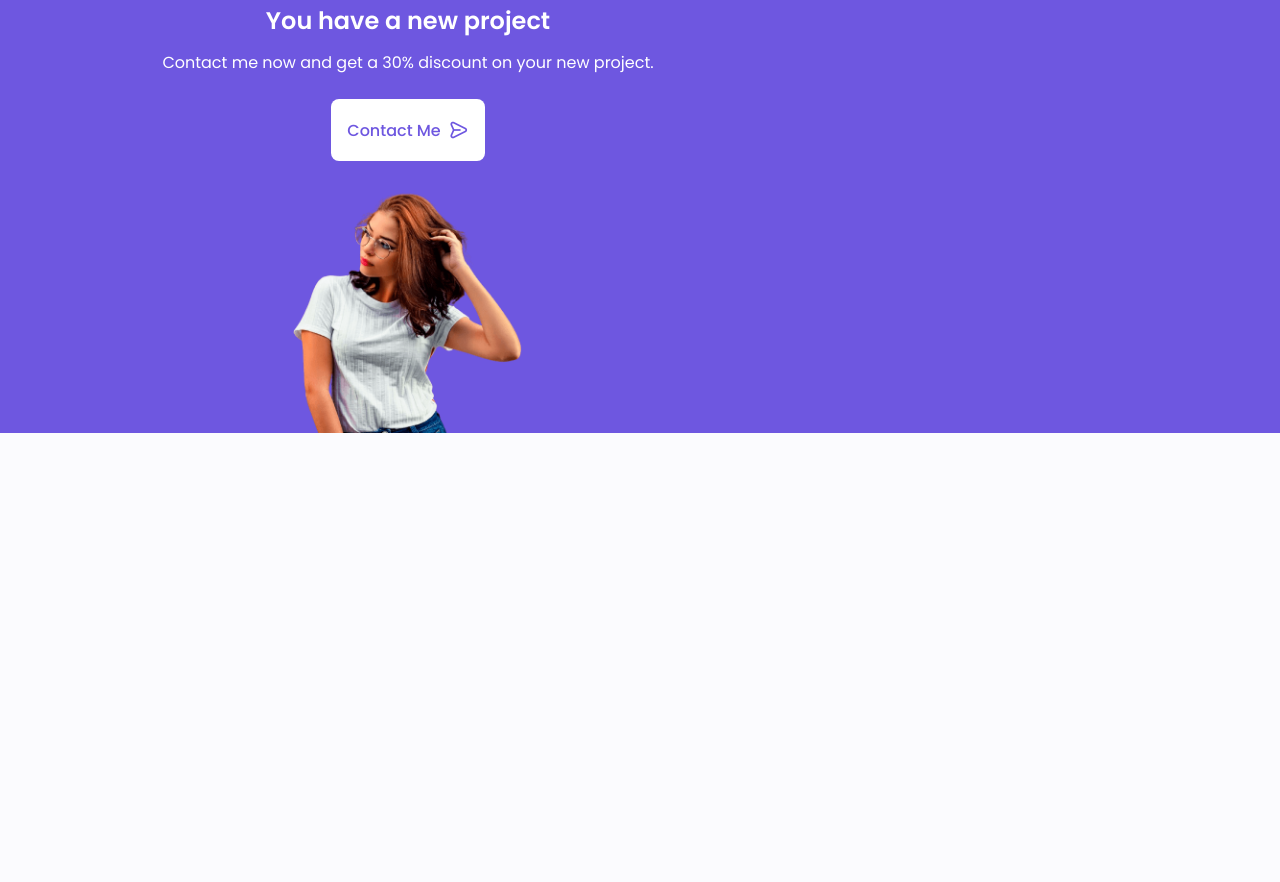
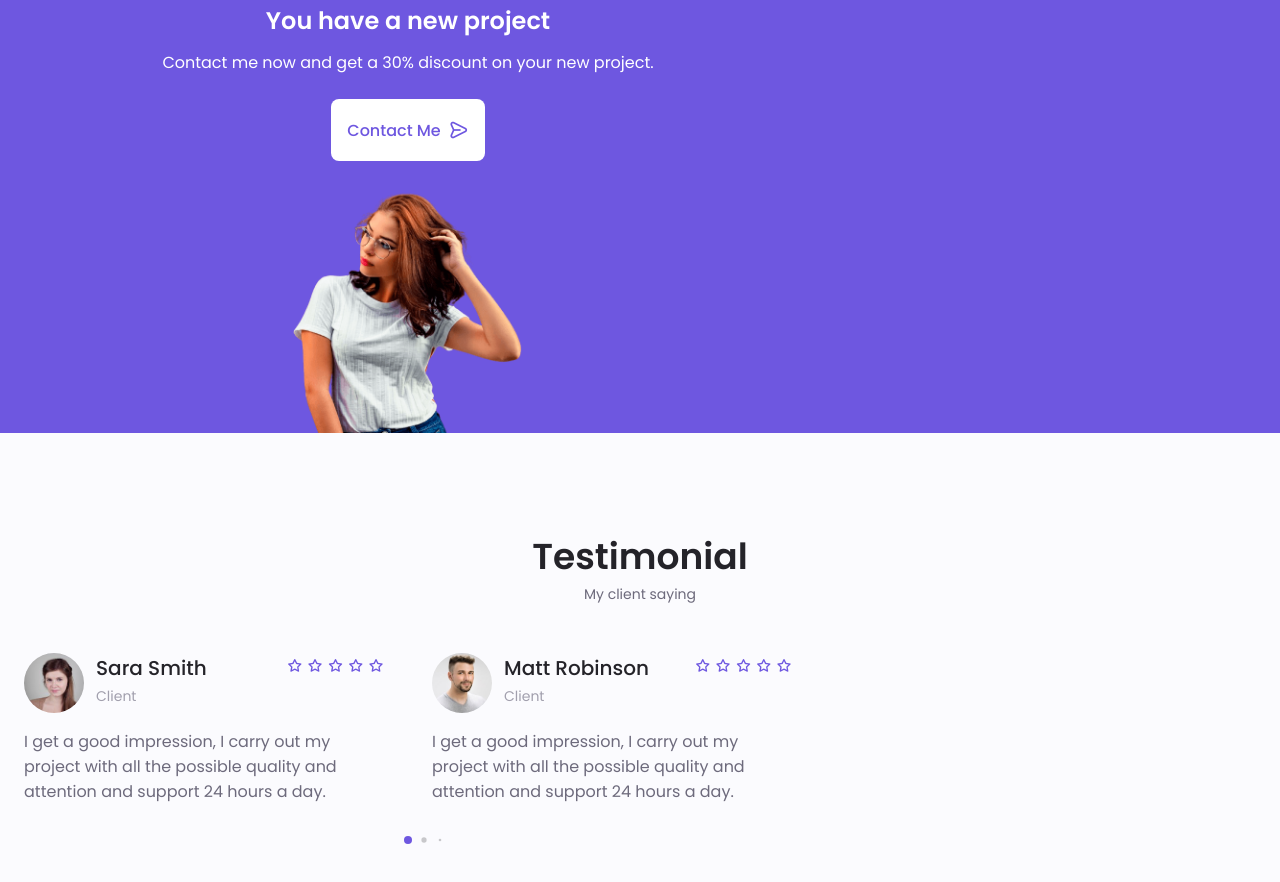
Before and after one commit to minho00123/personal-portfolio-website2-Bedimcode, a plain HTML site: page index.html in a window 1280 px wide. Shown: the part 4012-4894 px from the top of the page. Before the commit the page ends 4749 px from the top, so only its background shows below. Drawn offline with nearby package versions, Linux system fonts and the light colour scheme.

Commit message:
feat: add Testimonial Section

```diff
--- a/assets/css/styles.css
+++ b/assets/css/styles.css
@@ -800,6 +800,44 @@ img {
 }
 
 /*==================== TESTIMONIAL ====================*/
+.testimonial__data,
+.testimonial__header {
+  display: flex;
+}
+
+.testimonial__data {
+  justify-content: space-between;
+  margin-bottom: var(--mb-1);
+}
+
+.testimonial__img {
+  width: 60px;
+  height: 60px;
+  border-radius: 50%;
+  margin-right: var(--mb-0-75);
+}
+
+.testimonial__name {
+  font-size: var(--h3-font-size);
+  font-weight: var(--font-medium);
+}
+
+.testimonial__client {
+  font-size: var(--small-font-size);
+  color: var(--text-color-light);
+}
+
+.testimonial__description {
+  margin-bottom: var(--mb-2-5);
+}
+
+.testimonial__icon-star {
+  color: var(--first-color);
+}
+
+.swiper-container .swiper-pagination-testimonial {
+  bottom: 0;
+}
 
 /*==================== CONTACT ME ====================*/
 
--- a/assets/js/main.js
+++ b/assets/js/main.js
@@ -92,7 +92,7 @@ modalCloses.forEach((modalClose) => {
 });
 
 /*==================== PORTFOLIO SWIPER  ====================*/
-let swiper = new Swiper(".portfolio__container", {
+let swiperPortfolio = new Swiper(".portfolio__container", {
   cssMode: true,
   loop: true,
   navigation: {
@@ -106,6 +106,21 @@ let swiper = new Swiper(".portfolio__container", {
 });
 
 /*==================== TESTIMONIAL ====================*/
+let swiperTestimonial = new Swiper(".testimonial__container", {
+  loop: true,
+  grabCursor: true,
+  spaceBetween: 48,
+  pagination: {
+    el: ".swiper-pagination",
+    clickable: true,
+    dynamicBullets: true,
+  },
+  breakpoints: {
+    568: {
+      slidesPerView: 2,
+    },
+  },
+});
 
 /*==================== SCROLL SECTIONS ACTIVE LINK ====================*/
 
--- a/index.html
+++ b/index.html
@@ -811,7 +811,110 @@
       </section>
 
       <!--==================== TESTIMONIAL ====================-->
-      <section class="testimonial section"></section>
+      <section class="testimonial section">
+        <h2 class="section__title">Testimonial</h2>
+        <span class="section__subtitle">My client saying</span>
+
+        <div class="testimonial__container container swiper-container">
+          <div class="swiper-wrapper">
+            <!--==================== TESTIMONIAL 1 ====================-->
+            <div class="testimonial__content swiper-slide">
+              <div class="testimonial__data">
+                <div class="testimonial__header">
+                  <img
+                    src="assets/img/testimonial1.jpg"
+                    alt=""
+                    class="testimonial__img"
+                  />
+
+                  <div>
+                    <h3 class="testimonial__name">Sara Smith</h3>
+                    <span class="testimonial__client">Client</span>
+                  </div>
+                </div>
+
+                <div>
+                  <i class="uil uil-star testimonial__icon-star"></i>
+                  <i class="uil uil-star testimonial__icon-star"></i>
+                  <i class="uil uil-star testimonial__icon-star"></i>
+                  <i class="uil uil-star testimonial__icon-star"></i>
+                  <i class="uil uil-star testimonial__icon-star"></i>
+                </div>
+              </div>
+
+              <p class="testimonial__description">
+                I get a good impression, I carry out my project with all the
+                possible quality and attention and support 24 hours a day.
+              </p>
+            </div>
+
+            <!--==================== TESTIMONIAL 2 ====================-->
+            <div class="testimonial__content swiper-slide">
+              <div class="testimonial__data">
+                <div class="testimonial__header">
+                  <img
+                    src="assets/img/testimonial2.jpg"
+                    alt=""
+                    class="testimonial__img"
+                  />
+
+                  <div>
+                    <h3 class="testimonial__name">Matt Robinson</h3>
+                    <span class="testimonial__client">Client</span>
+                  </div>
+                </div>
+
+                <div>
+                  <i class="uil uil-star testimonial__icon-star"></i>
+                  <i class="uil uil-star testimonial__icon-star"></i>
+                  <i class="uil uil-star testimonial__icon-star"></i>
+                  <i class="uil uil-star testimonial__icon-star"></i>
+                  <i class="uil uil-star testimonial__icon-star"></i>
+                </div>
+              </div>
+
+              <p class="testimonial__description">
+                I get a good impression, I carry out my project with all the
+                possible quality and attention and support 24 hours a day.
+              </p>
+            </div>
+
+            <!--==================== TESTIMONIAL 3 ====================-->
+            <div class="testimonial__content swiper-slide">
+              <div class="testimonial__data">
+                <div class="testimonial__header">
+                  <img
+                    src="assets/img/testimonial3.jpg"
+                    alt=""
+                    class="testimonial__img"
+                  />
+
+                  <div>
+                    <h3 class="testimonial__name">Raul Harris</h3>
+                    <span class="testimonial__client">Client</span>
+                  </div>
+                </div>
+
+                <div>
+                  <i class="uil uil-star testimonial__icon-star"></i>
+                  <i class="uil uil-star testimonial__icon-star"></i>
+                  <i class="uil uil-star testimonial__icon-star"></i>
+                  <i class="uil uil-star testimonial__icon-star"></i>
+                  <i class="uil uil-star testimonial__icon-star"></i>
+                </div>
+              </div>
+
+              <p class="testimonial__description">
+                I get a good impression, I carry out my project with all the
+                possible quality and attention and support 24 hours a day.
+              </p>
+            </div>
+          </div>
+
+          <!-- Add Pagination -->
+          <div class="swiper-pagination swiper-pagination-testimonial"></div>
+        </div>
+      </section>
 
       <!--==================== CONTACT ME ====================-->
       <section class="contact section" id="contact"></section>
```
